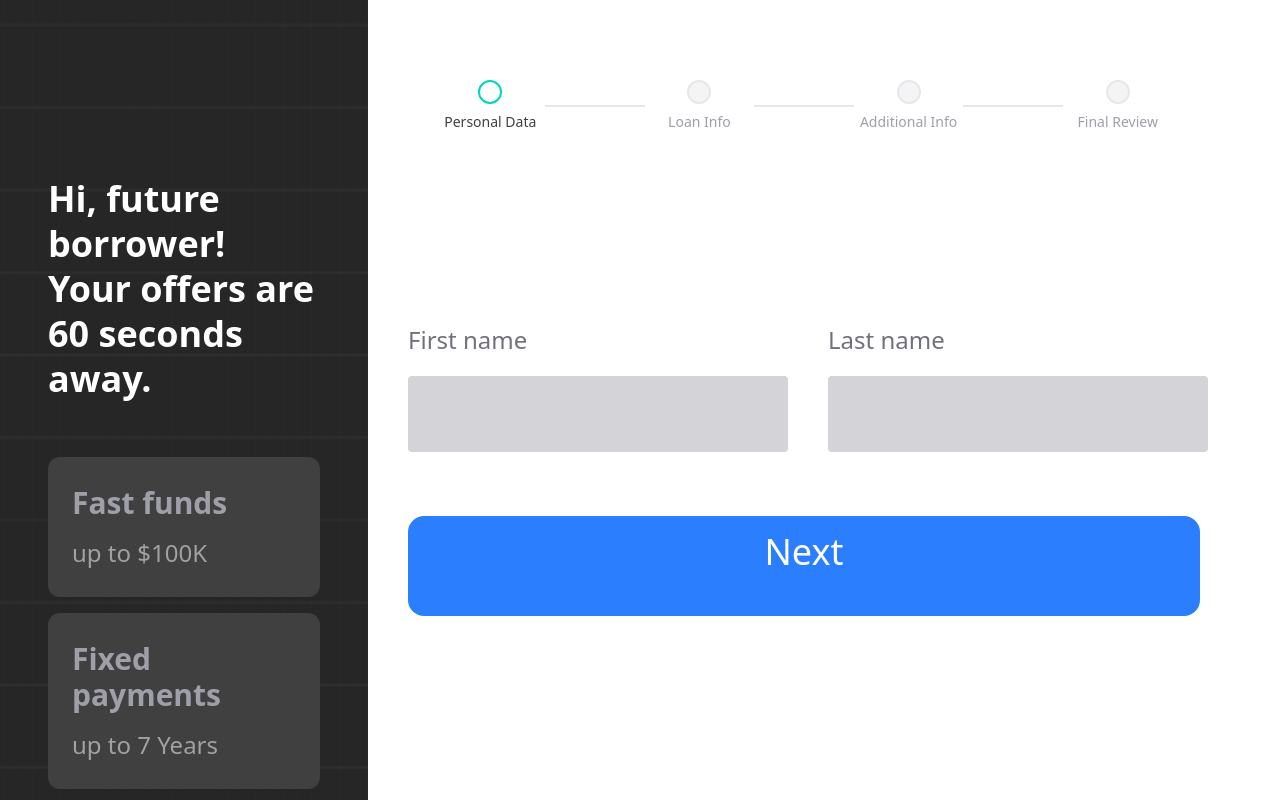
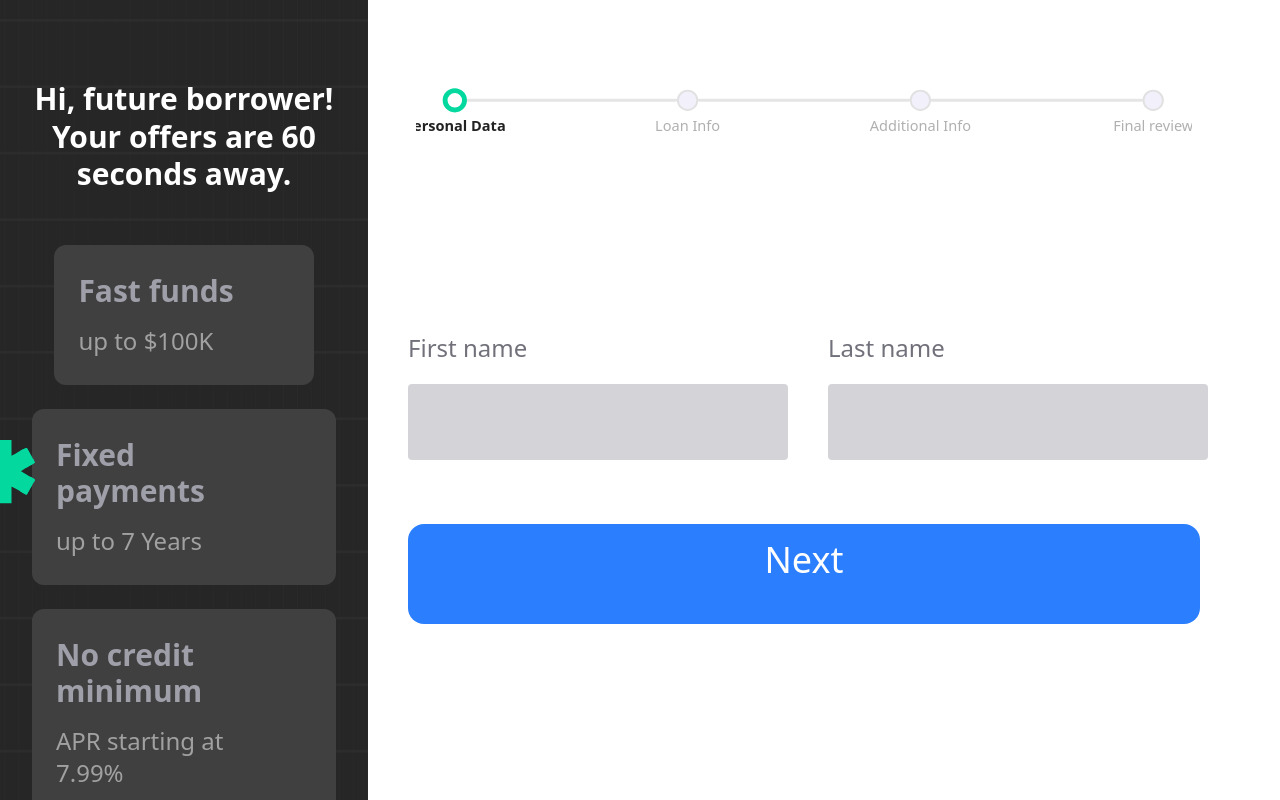
Before and after one commit to RaOne002/Penni-Website, a Next.js app: page /user-form in a window 1280 px wide. Shown: the top 800 px of the page. Built offline with nearby package versions, Linux system fonts and the light colour scheme.

Commit message:
Added a new color, fix viewbox of LenQHalfFlower, added forms hero and stepper

```diff
--- a/app/globals.css
+++ b/app/globals.css
@@ -23,6 +23,7 @@
   --myneutral-550: #838383;
   --myneutral-600: #626262;
   --myneutral-700: #414141;
+  --myneutral-750: #343434;
   --myneutral-800: #323131;
   --myneutral-850: #262626;
   --myneutral-900: #282828;
@@ -64,6 +65,7 @@
   --color-myneutral-350: var(--myneutral-350);
   --color-myneutral-600: var(--myneutral-600);
   --color-myneutral-700: var(--myneutral-700);
+  --color-myneutral-750: var(--myneutral-750);
   --color-myneutral-400: var(--myneutral-400);
   --color-myneutral-450: var(--myneutral-450);
   --color-myneutral-475: var(--myneutral-475);
--- a/components/forms/HeroSection.tsx
+++ b/components/forms/HeroSection.tsx
@@ -1,38 +1,42 @@
 import * as React from "react";
 import { FeatureCard } from "./FeatureCard";
 import LenQBgWhiteSvg from '../svg/LenQBgWhiteSvg';
+import LenQHalfFlowerSvg from '../svg/LenQHalfFlowerSvg'
+
+const features = [
+    { title: "Fast funds", description: "up to $100K" },
+    { title: "Fixed payments", description: "up to 7 Years" },
+    { title: "No credit minimum", description: "APR starting at 7.99%" },
+];
 
 export const HeroSection: React.FC = () => {
     return (
-        <aside className="overflow-hidden grow w-full bg-myneutral-850 max-md:mt-10 max-md:max-w-full">
-            <div className="flex relative flex-col pt-32 md:pt-44 pb-10 md:pb-20 w-full min-h-[480px] md:min-h-[800px] lg:min-h-[1080px] max-md:max-w-full">
-                <div className="absolute top-0 left-0 w-full h-full">
-                    <LenQBgWhiteSvg className="w-full h-full object-cover" />
-                </div>
-                <div className="flex relative flex-col gap-6 self-start w-full px-4 md:px-12">
-                    <div className="grow shrink-0 basis-0 w-full max-w-xl">
+        <aside className="relative min-h-dvh overflow-hidden grow w-full bg-myneutral-850 max-md:mt-5">
+            {/* Background SVG */}
+            <LenQBgWhiteSvg className="absolute inset-0 w-full h-full object-cover pointer-events-none select-none" />
+            <div className="relative flex flex-col pt-5 md:pt-20 pb-5 md:pb-16 w-full h-full items-center justify-center z-10">
+                <LenQHalfFlowerSvg className="absolute scale-x-[-1] z-10 left-[-5%] top-[50%] w-8 h-8 md:w-16 md:h-16" />
+                <LenQHalfFlowerSvg className="absolute z-10 right-[-5%] bottom-[-7%] w-10 h-10 md:w-26 md:h-26" />
+                {/* Main Content */}
+                <div className="flex flex-col gap-2 w-full max-w-xl px-2 md:px-8">
                     <header>
-                            <h1 className="text-2xl sm:text-3xl md:text-4xl font-bold text-white max-md:mr-1 leading-tight">
+                        <h1 className="text-xl sm:text-2xl md:text-3xl font-bold text-mywhite leading-tight text-center">
                             Hi, future borrower!
                             <br />
-                                Your offers are 60 seconds away.
+                            Your offers are 60
                             <br />
+                            seconds away.
                         </h1>
                     </header>
-                        <div className="mt-8 md:mt-14 gap-4 max-w-2xl">
+                    <div className="text-xl mt-1 md:mt-7 flex flex-col gap-2 w-full max-w-2xl mx-auto items-center justify-center">
+                        {features.map((feature, idx) => (
                             <FeatureCard
-                                title="Fast funds"
-                                description="up to $100K"
+                                key={idx}
+                                title={feature.title}
+                                description={feature.description}
+                                className="w-full max-w-[80%] h-[100px]"
                             />
-                            <FeatureCard
-                                title="Fixed payments"
-                                description="up to 7 Years"
-                            />
-                            <FeatureCard
-                                title="No credit minimum"
-                                description="APR starting at 7.99%"
-                            />
-                        </div>
+                        ))}
                     </div>
                 </div>
             </div>
--- a/components/forms/ProgressStepper.tsx
+++ b/components/forms/ProgressStepper.tsx
@@ -1,49 +1,151 @@
+"use client";
 import * as React from "react";
 
-interface ProgressStepperProps {
-    currentStep: number;
+// Step data type
+export interface ProgressStepData {
+  id: number;
+  isActive: boolean;
+  isCompleted: boolean;
 }
 
-const steps = [
+// Step circle SVG
+export const ProgressStep: React.FC<{
+  step: ProgressStepData;
+  position: { cx: number; cy: number };
+}> = ({ step, position }) => {
+  if (step.isActive) {
+    return (
+      <circle
+        cx={position.cx}
+        cy={position.cy}
+        r={10}
+        fill="var(--mywhite)"
+        stroke="var(--myemerald-400)"
+        strokeWidth={5}
+      />
+    );
+  }
+  if (step.isCompleted) {
+    return (
+      <circle
+        cx={position.cx}
+        cy={position.cy}
+        r={10}
+        fill="var(--myemerald-400)"
+        stroke="var(--myemerald-400)"
+        strokeWidth={5}
+      />
+    );
+  }
+  return (
+    <circle
+      cx={position.cx}
+      cy={position.cy}
+      r={10}
+      fill="var(--myviolet-50)"
+      stroke="var(--myneutral-200)"
+      strokeWidth={2}
+    />
+  );
+};
+
+// Connector SVG
+export const ProgressConnector: React.FC<{
+  startX: number;
+  endX: number;
+  y: number;
+  isActive?: boolean;
+}> = ({ startX, endX, y, isActive = false }) => (
+  <line
+    x1={startX}
+    y1={y}
+    x2={endX}
+    y2={y}
+    stroke={isActive ? "#03D89F" : "#E5E5E5"}
+    strokeWidth={3}
+    strokeLinecap="round"
+  />
+);
+
+// SVG layout
+export const ProgressSVG: React.FC<{
+  steps: ProgressStepData[];
+  labels: string[];
+}> = ({ steps, labels }) => {
+  const width = 800;
+  const height = 60;
+  const margin = 40;
+  const stepGap = (width - 2 * margin) / (steps.length - 1);
+  const cy = 20;
+
+  return (
+    <svg width="100%" height={height} viewBox={`0 0 ${width} ${height}`}>
+      {/* Connectors */}
+      {steps.map((step, idx) =>
+        idx < steps.length - 1 ? (
+          <ProgressConnector
+            key={idx}
+            startX={margin + idx * stepGap + 12}
+            endX={margin + (idx + 1) * stepGap - 12}
+            y={cy}
+            isActive={steps[idx].isCompleted}
+          />
+        ) : null
+      )}
+      {/* Steps */}
+      {steps.map((step, idx) => (
+        <ProgressStep
+          key={step.id}
+          step={step}
+          position={{ cx: margin + idx * stepGap, cy }}
+        />
+      ))}
+      {/* Labels */}
+      {labels.map((label, idx) => (
+        <text
+          key={label}
+          x={margin + idx * stepGap}
+          y={cy + 32}
+          textAnchor="middle"
+          fontSize="15"
+          fill={steps[idx].isActive || steps[idx].isCompleted ? "#222" : "#B0B0B0"}
+          fontWeight={steps[idx].isActive ? 600 : 400}
+          style={{ fontFamily: "inherit" }}
+        >
+          {label}
+        </text>
+      ))}
+    </svg>
+  );
+};
+
+// Main ProgressIndicator
+const stepLabels = [
   "Personal Data",
   "Loan Info",
   "Additional Info",
-    "Final Review",
+  "Final review",
 ];
 
-export const ProgressStepper: React.FC<ProgressStepperProps> = ({ currentStep }) => {
+export const ProgressStepper: React.FC<{
+  currentStep?: number;
+  className?: string;
+}> = ({ currentStep = 1, className = "" }) => {
+  const steps: ProgressStepData[] = React.useMemo(
+    () =>
+      Array.from({ length: stepLabels.length }, (_, idx) => ({
+        id: idx + 1,
+        isActive: idx + 1 === currentStep,
+        isCompleted: idx + 1 < currentStep,
+      })),
+    [currentStep]
+  );
+
   return (
-        <nav aria-label="Application progress" className="w-full px-2 md:px-8">
-            <div className="flex items-center justify-center w-full">
-                {steps.map((label, idx) => (
-                    <React.Fragment key={label}>
-                        {/* Step circle */}
-                        <div className="flex flex-col items-center flex-1">
-                            <div
-                                className={` flex items-center justify-center w-6 h-6 rounded-full border-2
-                                    ${currentStep === idx + 1
-                                        ? "border-teal-400 bg-white"
-                                        : "border-gray-200 bg-zinc-100"
-                                    }
-                                `}
-                            >
-                                {/* Empty for outlined circle */}
+    <div className={`w-full max-w-4xl mx-auto px-2 ${className}`}>
+      <ProgressSVG steps={steps} labels={stepLabels} />
     </div>
-                            <span
-                                className={`mt-2 text-xs md:text-sm text-center
-                                            ${currentStep === idx + 1 ? "text-neutral-700 font-medium" : "text-zinc-400"}
-                                        `}
-                            >
-                                {label}
-                            </span>
-                        </div>
-                        {/* Line between steps */}
-                        {idx < steps.length - 1 && (
-                            <div className="flex-1 h-0.5 bg-gray-200 mx-1 items-center justify-center" />
-                        )}
-                    </React.Fragment>
-                ))}
-            </div>
-        </nav>
   );
 };
+
+export default ProgressStepper;
--- a/components/svg/LenQHalfFlowerSvg.tsx
+++ b/components/svg/LenQHalfFlowerSvg.tsx
@@ -3,7 +3,7 @@ import { SVGProps } from "react"
 const SvgComponent = (props: SVGProps<SVGSVGElement>) => (
     <svg
         xmlns="http://www.w3.org/2000/svg"
-        viewBox="0 0 120 154"
+        viewBox="0 0 100 154"
         width="100%"
         height="100%"
         className={props.className}
```
Lines whose indentation alone changed are shown as unchanged.
